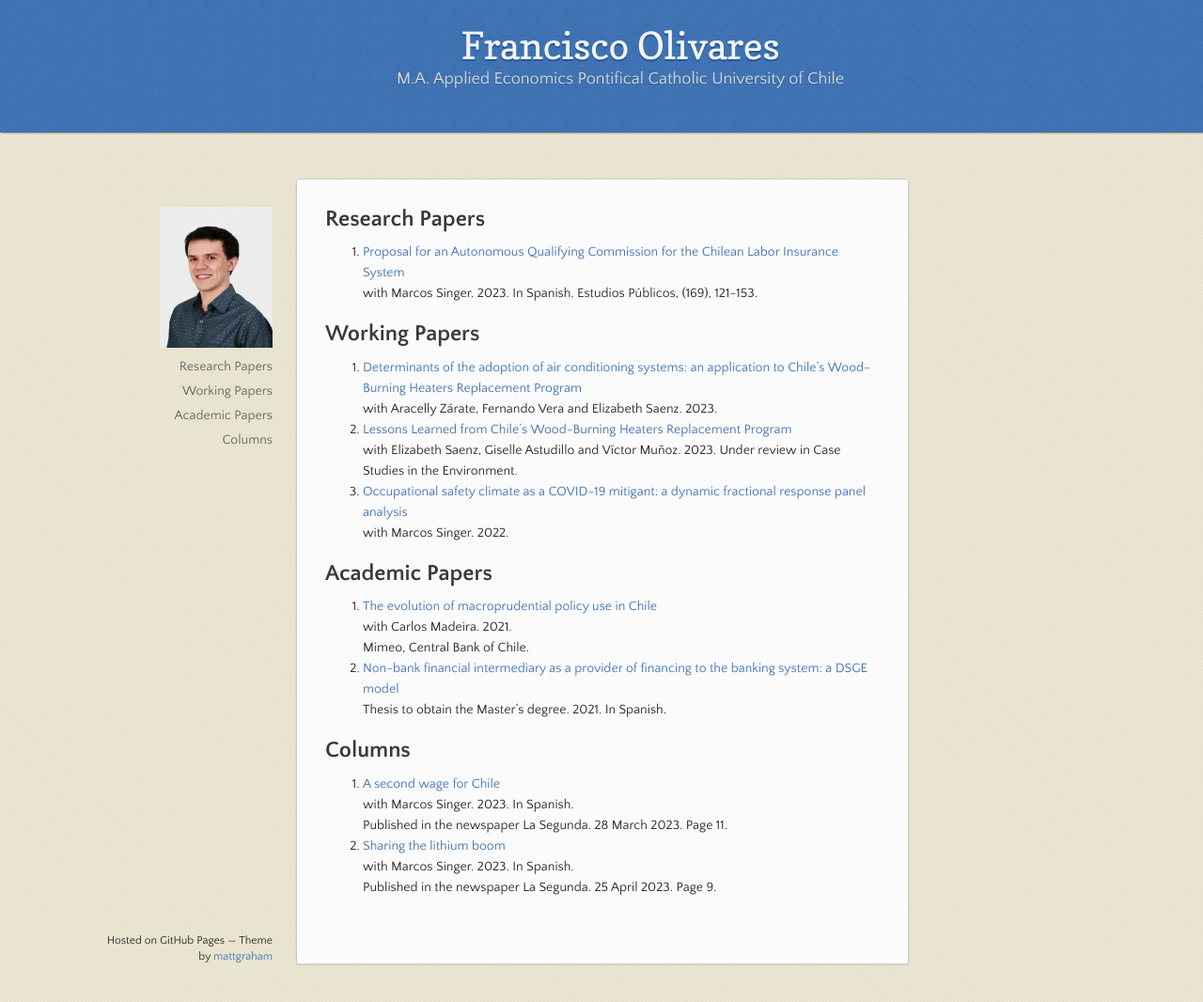
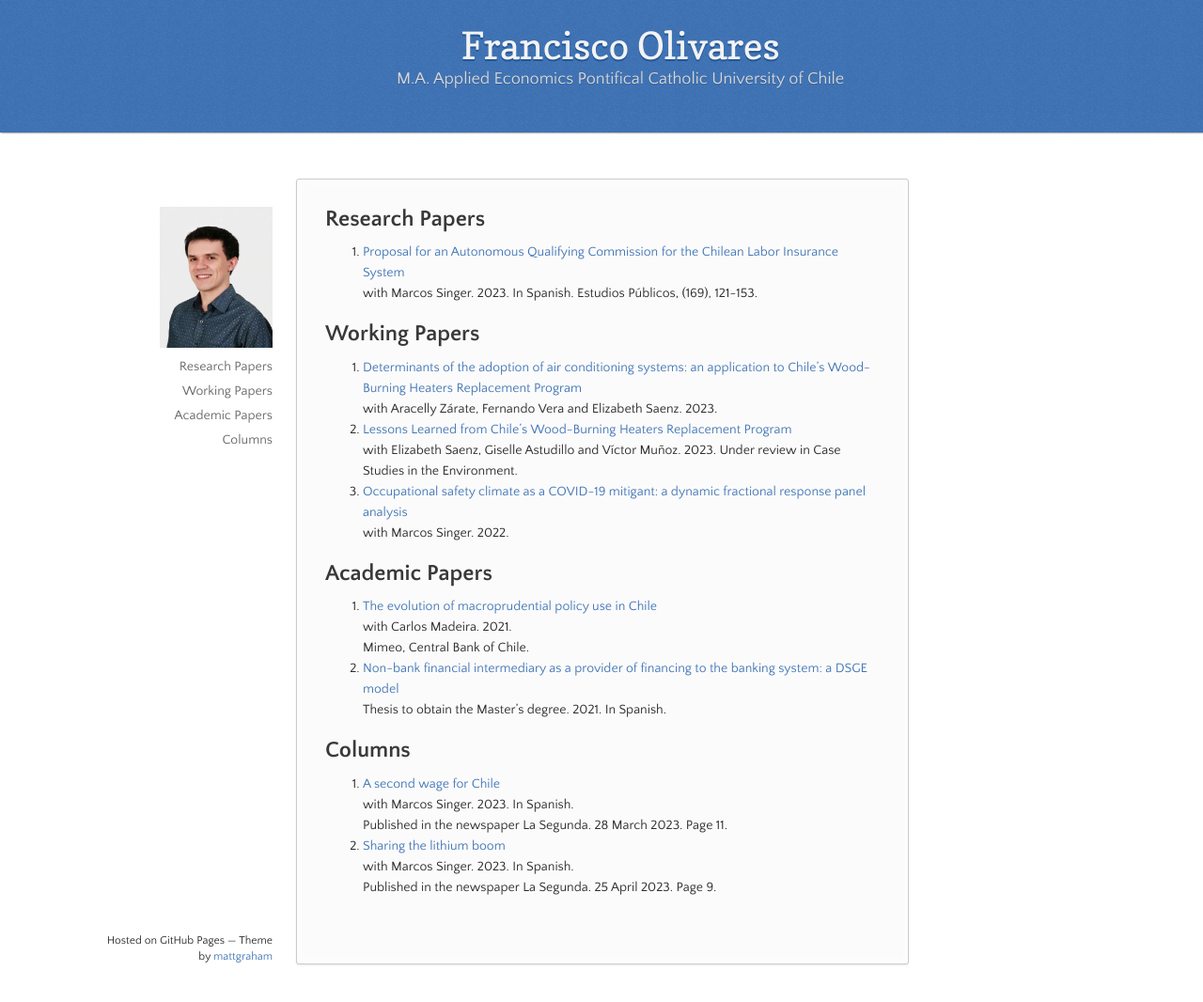
Before and after one commit to fco-olivares/fco-olivares.github.io, a Jekyll site: the page built from index.md, in a window 1280 px wide and 1066 px high. Shown: the whole window at 94% size. Built offline with Jekyll 4.4.1, drawn with Linux system fonts in a browser that asks for light colours; our own code applies the rules of GitHub Pages for plain Markdown files.

Commit message:
Update jekyll-theme-leap-day.scss

```diff
--- a/_sass/jekyll-theme-leap-day.scss
+++ b/_sass/jekyll-theme-leap-day.scss
@@ -13,7 +13,7 @@ body {
   font-weight:300;
   margin: 0px;
   padding:0px 0 20px 0px;
-  background: url(../images/body-background.png) #eae6d1;
+  background: #ffffff;
 }
 
 h1, h2, h3, h4, h5, h6 {
```
